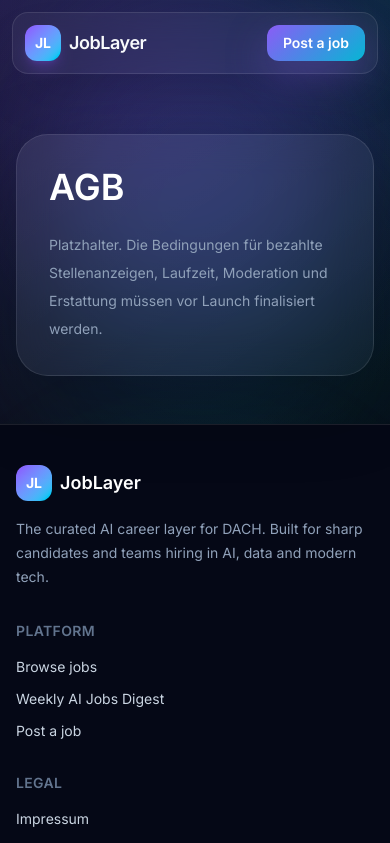
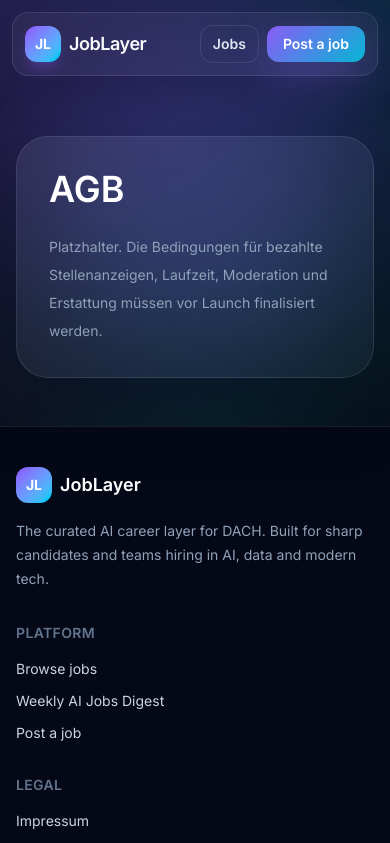
Before and after one commit to gregsamsa23/joblayer, a Next.js app: page /agb in a window 390 px wide. Shown: the top 843 px of the page. Built offline with nearby package versions, Linux system fonts and the light colour scheme; no server answers.

Commit message:
Update site-header.tsx

```diff
--- a/src/components/site-header.tsx
+++ b/src/components/site-header.tsx
@@ -25,10 +25,11 @@ export function SiteHeader() {
 
         <div className="flex items-center gap-2">
           <Link
-            className="hidden rounded-xl border border-white/10 px-3 py-2 text-sm font-semibold text-slate-200 hover:bg-white/[0.08] sm:inline-flex"
+            className="inline-flex rounded-xl border border-white/10 px-3 py-2 text-sm font-semibold text-slate-200 hover:bg-white/[0.08]"
             href="/jobs"
           >
-            Browse jobs
+            <span className="sm:hidden">Jobs</span>
+            <span className="hidden sm:inline">Browse jobs</span>
           </Link>
           <Link
             className="glow-button rounded-xl px-4 py-2 text-sm font-semibold text-white transition"
```
